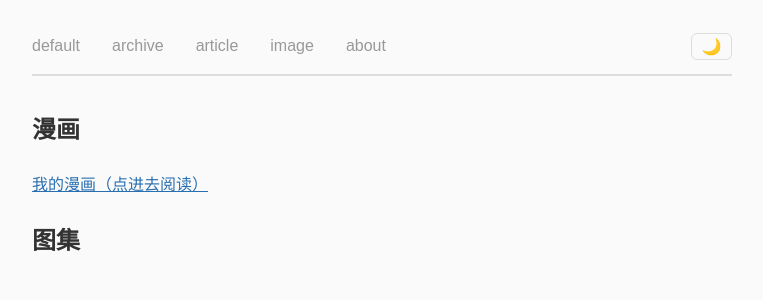
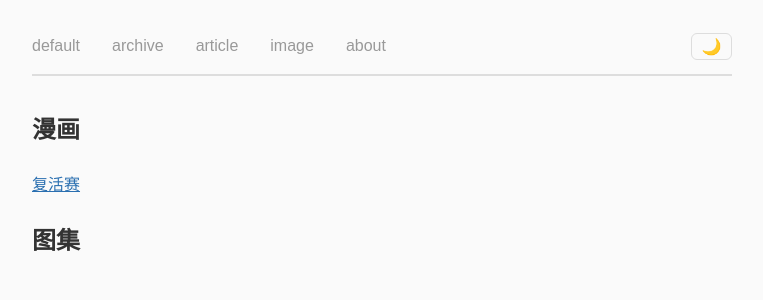
Before and after one commit to dtrmdrk/dtrmdrk.github.io, a Jekyll site: the page built from gallery.md, in a window 1280 px wide. Shown: the top 300 px of the page, without its empty margins (258-1021 px from the left). Built offline with Jekyll 4.4.1, drawn with Linux system fonts in a browser that asks for light colours.

Commit message:
Update and rename image.md to gallery.md

```diff
--- a/image.md
+++ b/gallery.md
@@ -1,17 +1,17 @@
 ---
 layout: default
-title: image
-permalink: /image/
+title: gallery
+permalink: /gallery/
 ---
 
 <h2>漫画</h2>
 <ul class="post-list">
-  <li><a href="{{ '/image/manga/' | relative_url }}">我的漫画（点进去阅读）</a></li>
+  <li><a href="{{ '/gallery/manga/' | relative_url }}">复活赛 </a></li>
 </ul>
 
 <h2>图集</h2>
 <ul class="post-list">
-{% for post in site.categories.image %}
+{% for post in site.categories.gallery %}
 <li>
   <span class="date">{{ post.date | date: "%Y-%m-%d" }}</span>
   <a href="{{ post.url }}">{{ post.title }}</a>
```
